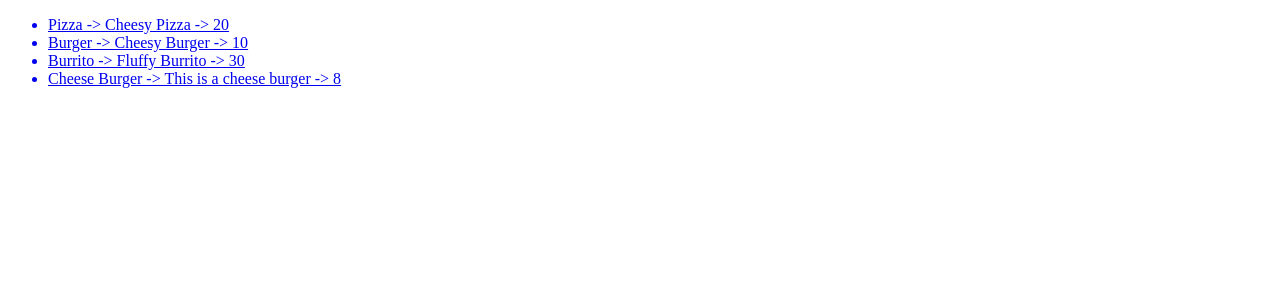
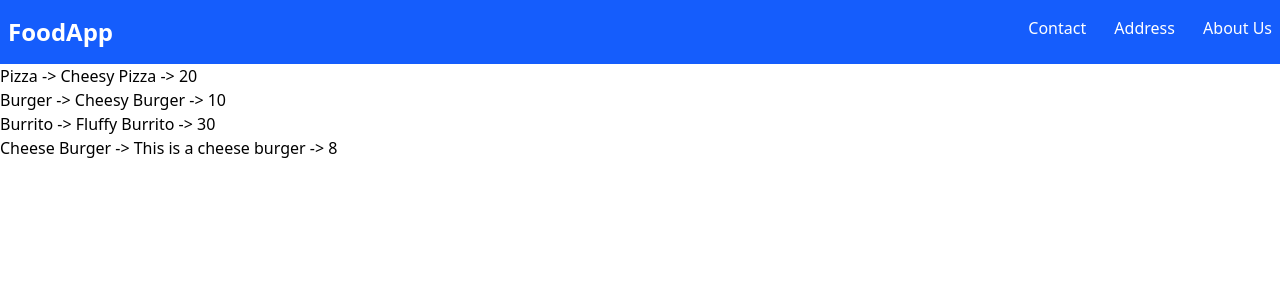
Before and after one commit to samandy10/django2, a Django app: page /myapp/ in a window 1280 px wide. Shown: the top 300 px of the page. Run offline with Django 5.2, Linux system fonts and the light colour scheme; data comes from the database, SQL or seed files in the repository.

Commit message:
Tailwind css used,static files added,Templated based conversion

```diff
--- /dev/null
+++ b/mysite/myapp/static/myapp/style.css
@@ -0,0 +1,3 @@
+body{
+    background-color: yellow;
+}
--- /dev/null
+++ b/mysite/myapp/templates/myapp/base.html
@@ -0,0 +1,28 @@
+<!DOCTYPE html>
+<html lang="en">
+
+<head>
+    <meta charset="UTF-8">
+    <meta name="viewport" content="width=device-width, initial-scale=1.0">
+    <script src="https://cdn.jsdelivr.net/npm/@tailwindcss/browser@4"></script>
+    <title>Document</title>
+</head>
+
+<body>
+    <nav class="bg-blue-600 text-white">
+        <div class="flex justify-between px-2 py-4">
+            <a href="" class="font-bold text-2xl">FoodApp</a>
+            <div class="space-x-6 ">
+                <a href="">Contact</a>
+                <a href="">Address</a>
+                <a href="">About Us</a>
+            </div>
+        </div>
+    </nav>
+
+    {% block body %}
+
+    {% endblock %}
+</body>
+
+</html>
--- a/mysite/myapp/templates/myapp/detail.html
+++ b/mysite/myapp/templates/myapp/detail.html
@@ -1,3 +1,6 @@
+{% extends 'myapp/base.html' %}
+{% block body %}
 <h1>{{item.item_name}}</h1>
 <p>{{item.item_desc}}</p>
 <p>{{item.item_price}}</p>
+{% endblock %}
--- a/mysite/myapp/templates/myapp/index.html
+++ b/mysite/myapp/templates/myapp/index.html
@@ -1,17 +1,10 @@
-<!DOCTYPE html>
-<html lang="en">
-<head>
-    <meta charset="UTF-8">
-    <meta name="viewport" content="width=device-width, initial-scale=1.0">
-    <title>Document</title>
-</head>
-<body>
-    <ul>
+{% extends 'myapp/base.html' %}
+{% block body %}
+<ul>
     {% for item in item_list %}
-    <a href="{% url 'detail' item.id %}">
+    <a href="{% url 'myapp:detail' item.id %}">
         <li>{{ item.item_name }} -> {{ item.item_desc }} -> {{ item.item_price }}</li>
     </a>
     {% endfor %}
-    </ul>
-</body>
-</html>
+</ul>
+{% endblock %}
--- a/mysite/myapp/urls.py
+++ b/mysite/myapp/urls.py
@@ -1,5 +1,7 @@
 from django.urls import path
 from . import views
+
+app_name = 'myapp'
 
 urlpatterns = [
     path('',views.index,name='index'),
```
Also changed, not shown: mysite/myapp/models.py (+2 -1 lines), mysite/manage.py (line endings or trailing spaces), mysite/myapp/migrations/0003_item_item_image_alter_item_item_desc.py (added).
